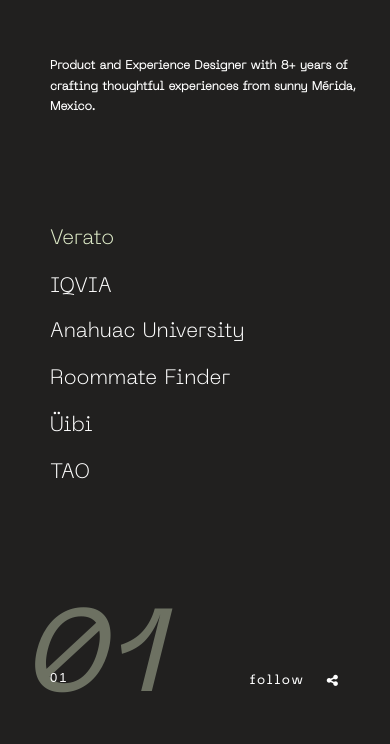
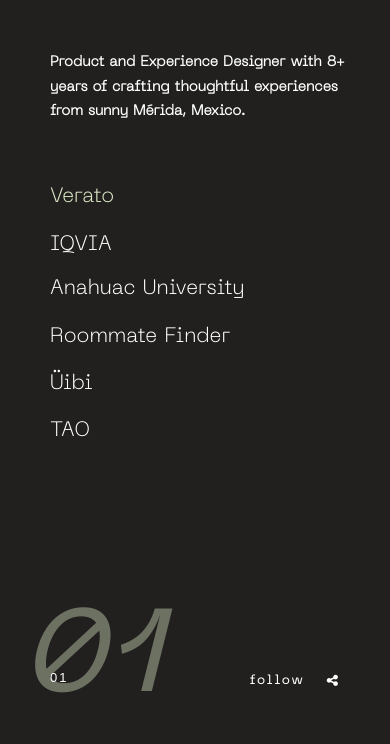
Before and after one commit to gjkillsppl/amin-new-portfolio, a PHP site: page / in a window 390 px wide. Shown: the part 100-844 px from the top of the page. Run offline with PHP 8.4, Linux system fonts and the light colour scheme.

Commit message:
Update style.css

```diff
--- a/css/style.css
+++ b/css/style.css
@@ -3394,11 +3394,17 @@
 @media (max-width: 1199px) {
 
   .section-intro{
-    width: calc(40% - 80px);
+    width: 90%;
+    margin: 0 auto;
+  }
+
+  .section-intro p{
+    font-size: .9rem;
   }
 
   .case-study-wrapper {
     width: calc(40% - 80px);
+    top: 50%;
   }
   .case-study-name-title {
     left: calc(40% + 40px);
```
